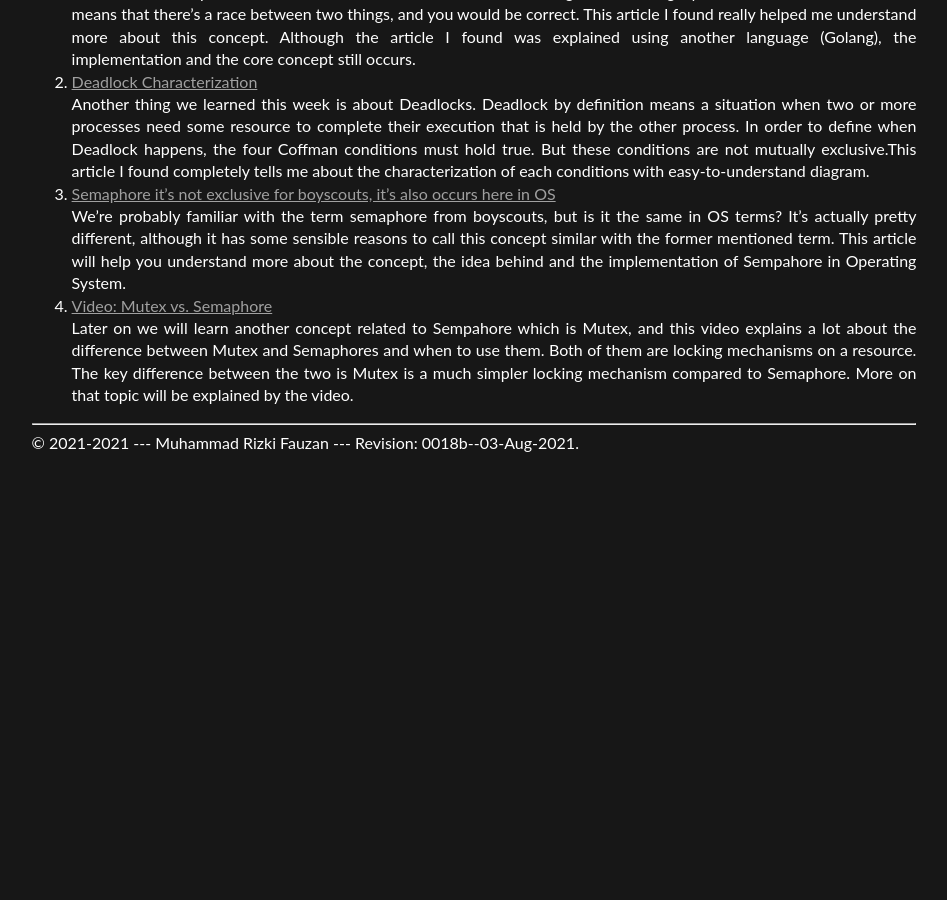
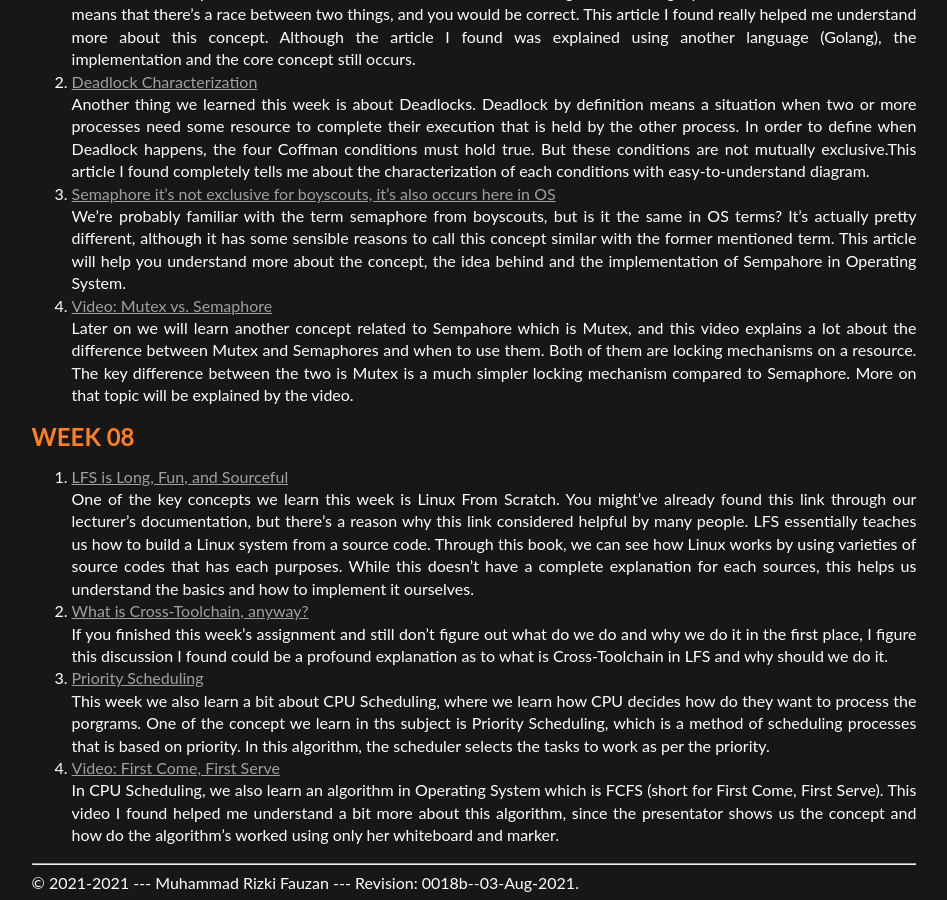
Before and after one commit to rfauzan46/os212, a Jekyll site: the page built from links.md, in a window 1280 px wide and 900 px high, scrolled down 2833 px. Shown: the whole window, without its empty margins (166-1113 px from the left). Built offline with Jekyll 4.4.1, drawn with Linux system fonts in a browser that asks for light colours; our own code applies the rules of GitHub Pages for plain Markdown files; before the commit the page ends 3293 px from its top, so only the background shows below that.

Commit message:
Update links for W08

```diff
--- a/links.md
+++ b/links.md
@@ -73,3 +73,13 @@ Another thing we learned this week is about Deadlocks. Deadlock by definition me
 We're probably familiar with the term semaphore from boyscouts, but is it the same in OS terms? It's actually pretty different, although it has some sensible reasons to call this concept similar with the former mentioned term. This article will help you understand more about the concept, the idea behind and the implementation of Sempahore in Operating System.
 4. [Video: Mutex vs. Semaphore](https://www.youtube.com/watch?v=DvF3AsTglUU)<br/>
 Later on we will learn another concept related to Sempahore which is Mutex, and this video explains a lot about the difference between Mutex and Semaphores and when to use them. Both of them are locking mechanisms on a resource. The key difference between the two is Mutex is a much simpler locking mechanism compared to Semaphore. More on that topic will be explained by the video.
+
+# WEEK 08
+1. [LFS is Long, Fun, and Sourceful](https://www.linuxfromscratch.org/lfs/view/stable/)<br/>
+One of the key concepts we learn this week is Linux From Scratch. You might've already found this link through our lecturer's documentation, but there's a reason why this link considered helpful by many people. LFS essentially teaches us how to build a Linux system from a source code. Through this book, we can see how Linux works by using varieties of source codes that has each purposes. While this doesn't have a complete explanation for each sources, this helps us understand the basics and how to implement it ourselves.
+2. [What is Cross-Toolchain, anyway?](https://www.linuxquestions.org/questions/linux-from-scratch-13/how-is-the-cross-toolchain-actually-built-in-lfs-4175644704/)<br/>
+If you finished this week's assignment and still don't figure out what do we do and why we do it in the first place, I figure this discussion I found could be a profound explanation as to what is Cross-Toolchain in LFS and why should we do it.
+3. [Priority Scheduling](https://www.guru99.com/priority-scheduling-program.html)<br/>
+This week we also learn a bit about CPU Scheduling, where we learn how CPU decides how do they want to process the porgrams. One of the concept we learn in ths subject is Priority Scheduling, which is a method of scheduling processes that is based on priority. In this algorithm, the scheduler selects the tasks to work as per the priority.
+4. [Video: First Come, First Serve](https://www.youtube.com/watch?v=WYo1SpUh9FI)<br/>
+In CPU Scheduling, we also learn an algorithm in Operating System which is FCFS (short for First Come, First Serve). This video I found helped me understand a  bit more about this algorithm, since the presentator shows us the concept and how do the algorithm's worked using only her whiteboard and marker.
```
